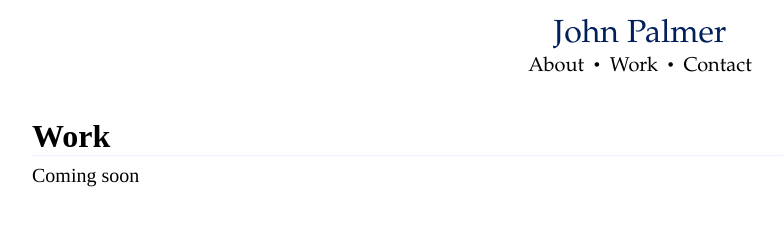
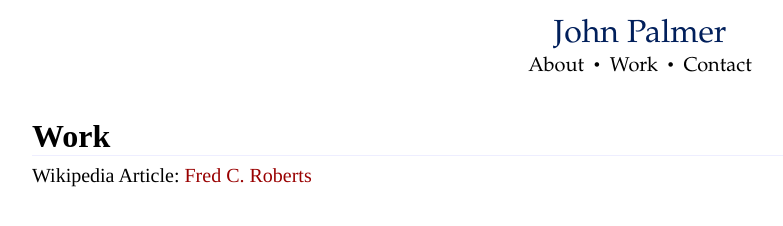
Before and after one commit to jdpalmer95/johndpalmer, a plain HTML site: page work.html in a window 1280 px wide. Shown: the whole page, without its empty margins (0-783 px from the left). Drawn offline with Linux system fonts and the light colour scheme.

Commit message:
Add files via upload

```diff
--- a/work.html
+++ b/work.html
@@ -19,7 +19,7 @@
     </nav>
     <div class="main">
       <h1 class="headline">Work</h1>
-      	<p>Coming soon</p>
+      	<p>Wikipedia Article: <a href="https://en.wikipedia.org/wiki/Fred_C._Roberts">Fred C. Roberts</a></p>
     </div>
   </body>
 </html>
```
